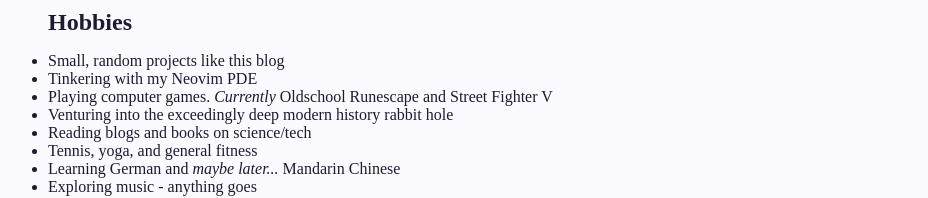
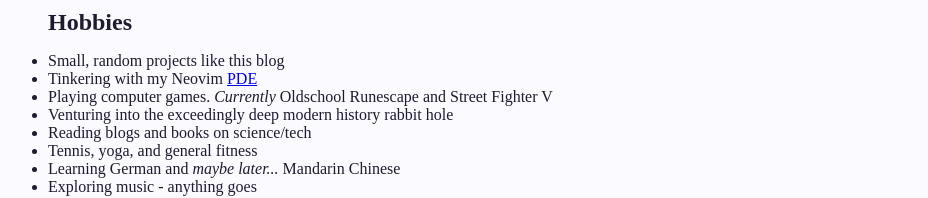
Before and after one commit to jamesz96/blog, a SvelteKit app: page /about in a window 1280 px wide. Shown: the part 565-763 px from the top of the page, without its empty margins (160-1088 px from the left). Built offline with nearby package versions, Linux system fonts and the light colour scheme; a small style sheet from the web is missing.

Commit message:
add link

```diff
--- a/src/routes/about/+page.svelte
+++ b/src/routes/about/+page.svelte
@@ -58,7 +58,7 @@
     <Section title="Hobbies">
       <ul>
         <li>Small, random projects like this blog</li>
-        <li>Tinkering with my Neovim PDE</li>
+        <li>Tinkering with my Neovim <a href="https://www.youtube.com/watch?v=QMVIJhC9Veg">PDE</a></li>
         <li>Playing computer games. <i>Currently</i> Oldschool Runescape and Street Fighter V</li>
         <li>Venturing into the exceedingly deep modern history rabbit hole</li>
         <li>Reading blogs and books on science/tech</li>
```
